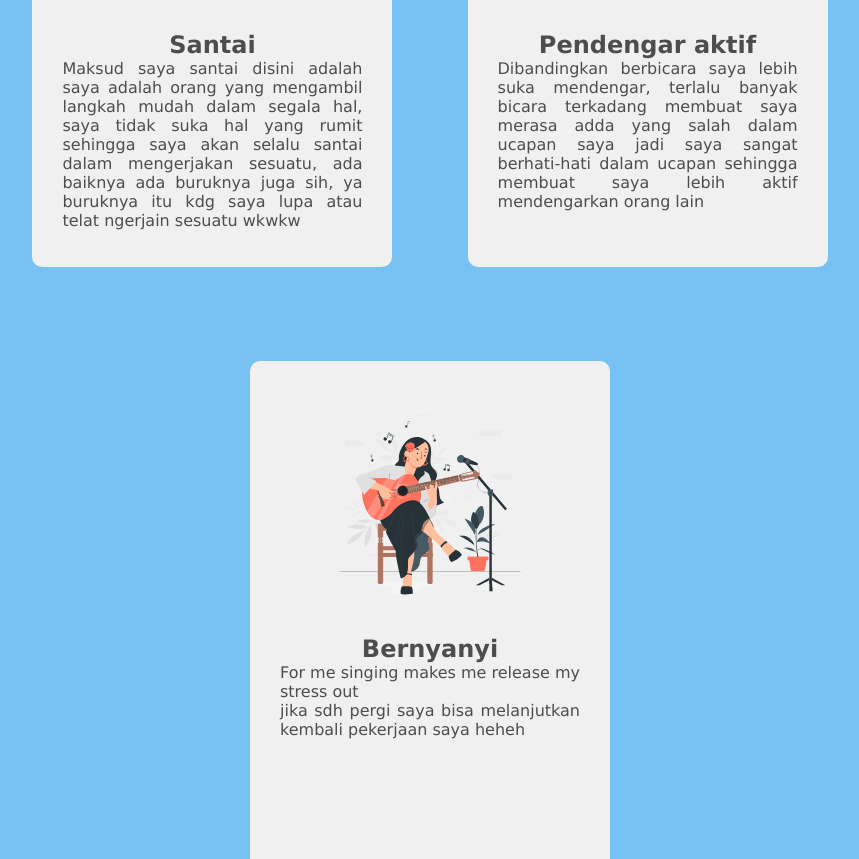
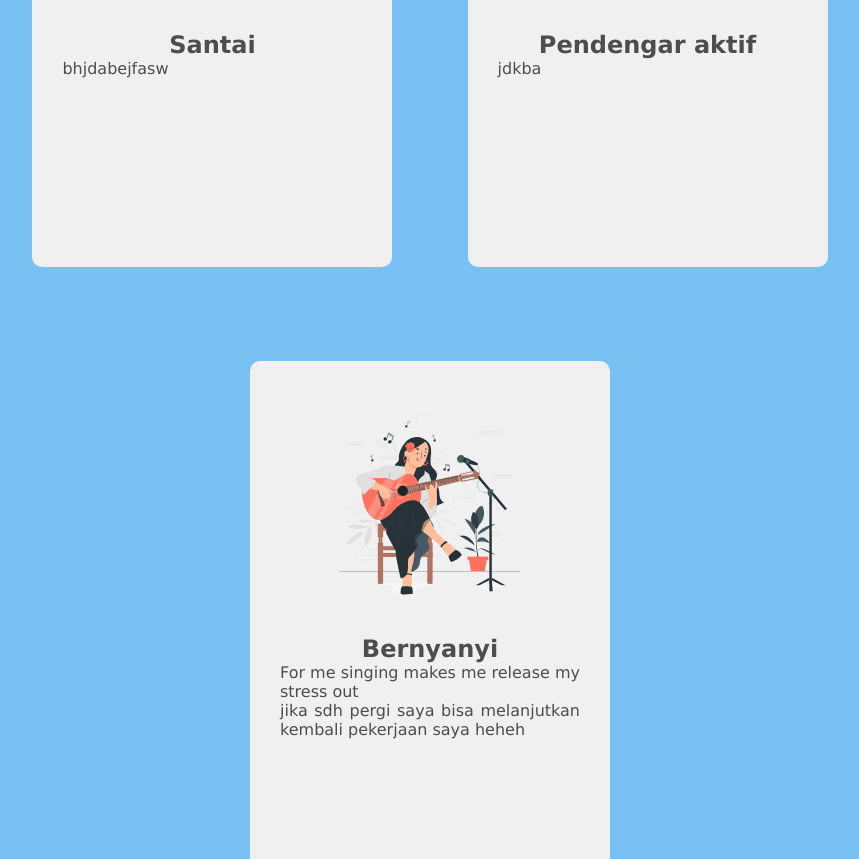
Before and after one commit to FathiyaS/Web-portofolio-sederhana, a plain HTML site: page index.html in a window 1280 px wide. Shown: the part 1879-2738 px from the top of the page, without its empty margins (225-1084 px from the left). Drawn offline with Linux system fonts and the light colour scheme.

Commit message:
Update index.html

```diff
--- a/index.html
+++ b/index.html
@@ -67,12 +67,12 @@
 <div class="box-kiri-skill">
     <img src="images/7171679_3542831.svg" alt="">
     <p><h1>Santai</h1></p>
-    <p>Maksud saya santai disini adalah saya adalah orang yang mengambil langkah mudah dalam segala hal, saya tidak suka hal yang rumit sehingga saya akan selalu santai dalam mengerjakan sesuatu, ada baiknya ada buruknya juga sih, ya buruknya itu kdg saya lupa atau telat ngerjain sesuatu wkwkw</p>
+    <p>bhjdabejfasw</p>
 </div>
 <div class="box-tengah-skill">
     <img src="images/19245711_6101071.svg" alt="">
     <p><h1>Pendengar aktif</h1></p>
-    <p>Dibandingkan berbicara saya lebih suka mendengar, terlalu banyak bicara terkadang membuat saya merasa adda yang salah dalam ucapan saya jadi saya sangat berhati-hati dalam ucapan sehingga membuat saya lebih aktif mendengarkan orang lain</p>
+    <p>jdkba</p>
 </div>
 <div class="box-kanan-skill">
     <img src="images/34915956_8249741.svg" alt="">
```
